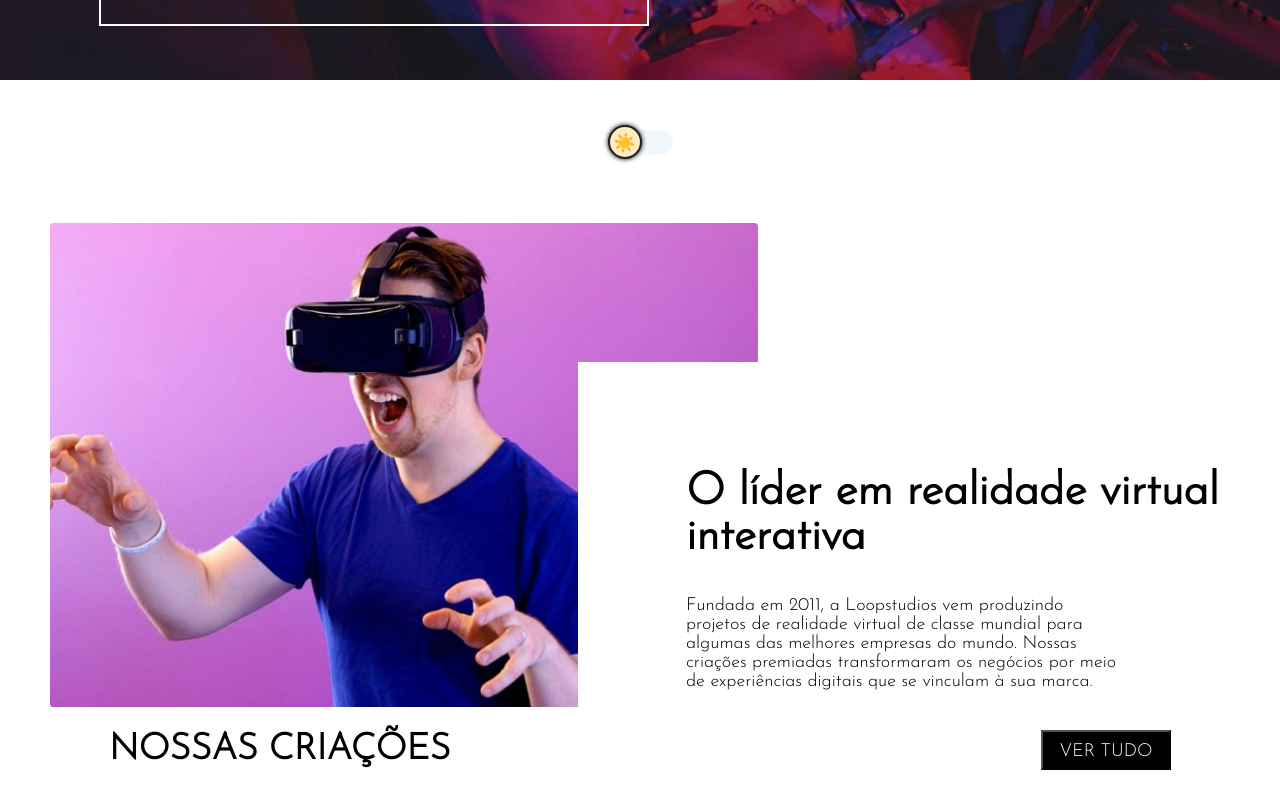
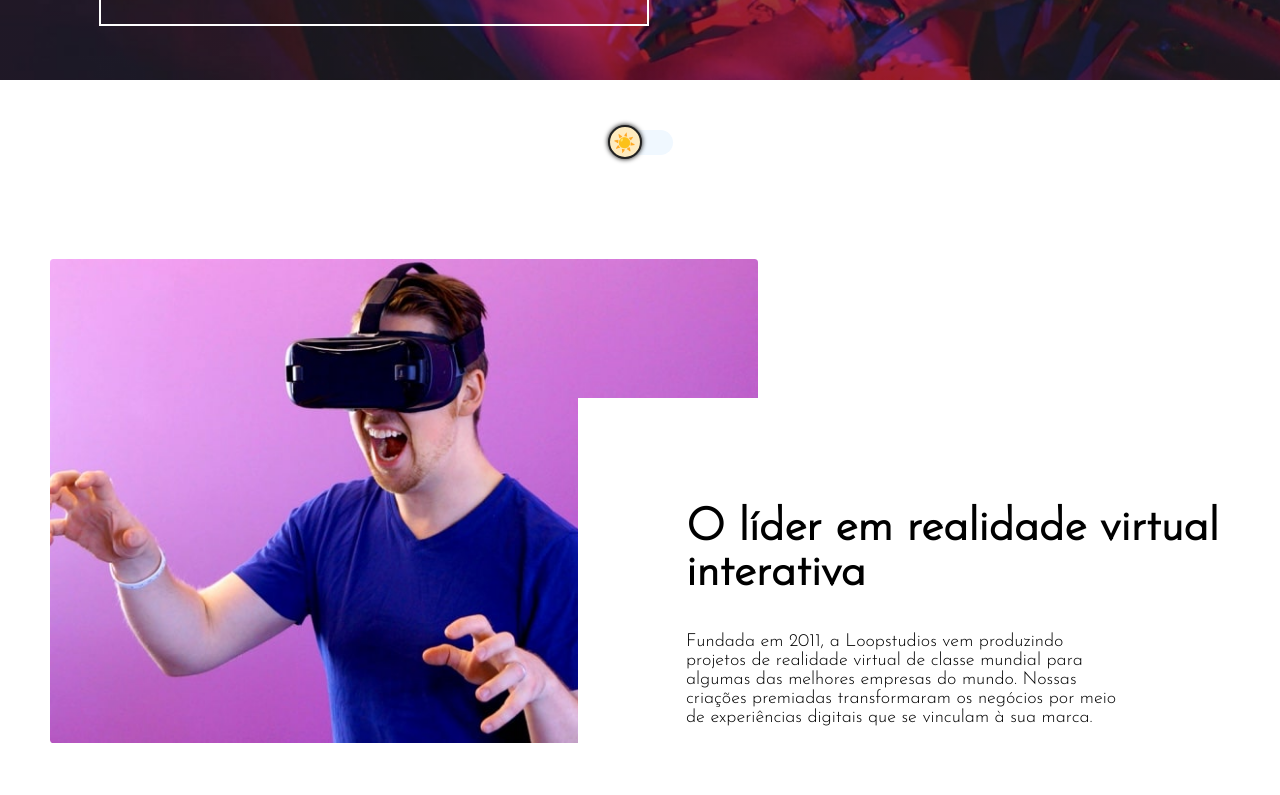
Before and after one commit to Guivieirasilva/loopstudios-landing-page-main, a React (Vite) app: page / in a window 1280 px wide. Shown: the part 520-1315 px from the top of the page. Built offline with nearby package versions, Linux system fonts and the light colour scheme.

Commit message:
Update styles.ts

```diff
--- a/src/ThemeConfigs/styles.ts
+++ b/src/ThemeConfigs/styles.ts
@@ -8,7 +8,10 @@ export const Container = styled.div`
    display: flex;
    flex-direction: column;
    align-items: center;
-   gap: 1rem;
+   gap: 3rem;
+   @media screen and (max-width: 880px) {
+      gap: 1rem;
+   }
    #toggle{
       display:none;
    }
```
